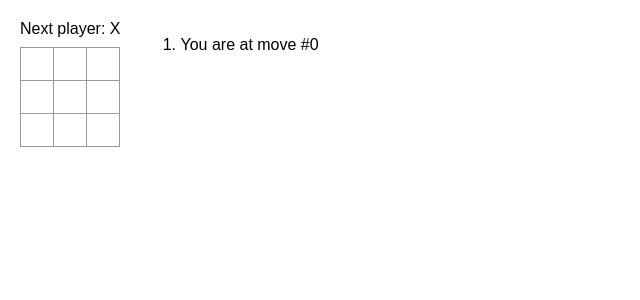
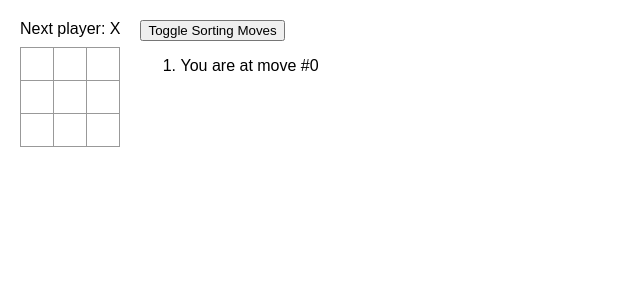
Before and after one commit to Yobol/react-study, a React (Create React App) app in the folder w001-tic-tac-toe/: page / in a window 1280 px wide. Shown: the top 300 px of the page, without its empty margins (0-640 px from the left). Built offline with nearby package versions, Linux system fonts and the light colour scheme.

Commit message:
[UPDATE] tic-tac-toe: add a toggle button to sort the moves

```diff
--- a/w001-tic-tac-toe/src/App.js
+++ b/w001-tic-tac-toe/src/App.js
@@ -99,6 +99,8 @@ function calculateWinner(squares) {
 // The default is a JavaScript keyword tells other files using your code that it's the main function in your file.
 // So we can using <App /> to replace <Game />.
 export default function Game() {
+  const [ascending, setAscending] = useState(true);
+
   // Using immutability's serveral benefits:
   // 1. implement easily undo & redo actions to keep previous versions of the data intact, and reuse them later;
   // 2. makes it very cheap for components to compare whether their data has changed or not
@@ -126,6 +128,11 @@ export default function Game() {
 
   function jumpTo(nextMove) {
     setCurrentMove(nextMove);
+  }
+
+  function toggleSortingMoves() {
+    setAscending(!ascending);
+    console.log(ascending);
   }
 
   // In JavaScript, to transform one array into another, you can use the array map method:
@@ -161,7 +168,10 @@ export default function Game() {
         <Board xIsNext={xIsNext} squares={currentSquares} onPlay={handlePlay} />
       </div>
       <div className="game-info">
-        <ol>{moves}</ol>
+        <button onClick={toggleSortingMoves}>Toggle Sorting Moves</button>
+        <ol>
+          { ascending ? moves : moves.slice().reverse() }
+        </ol>
       </div>
     </div>
   )
```
